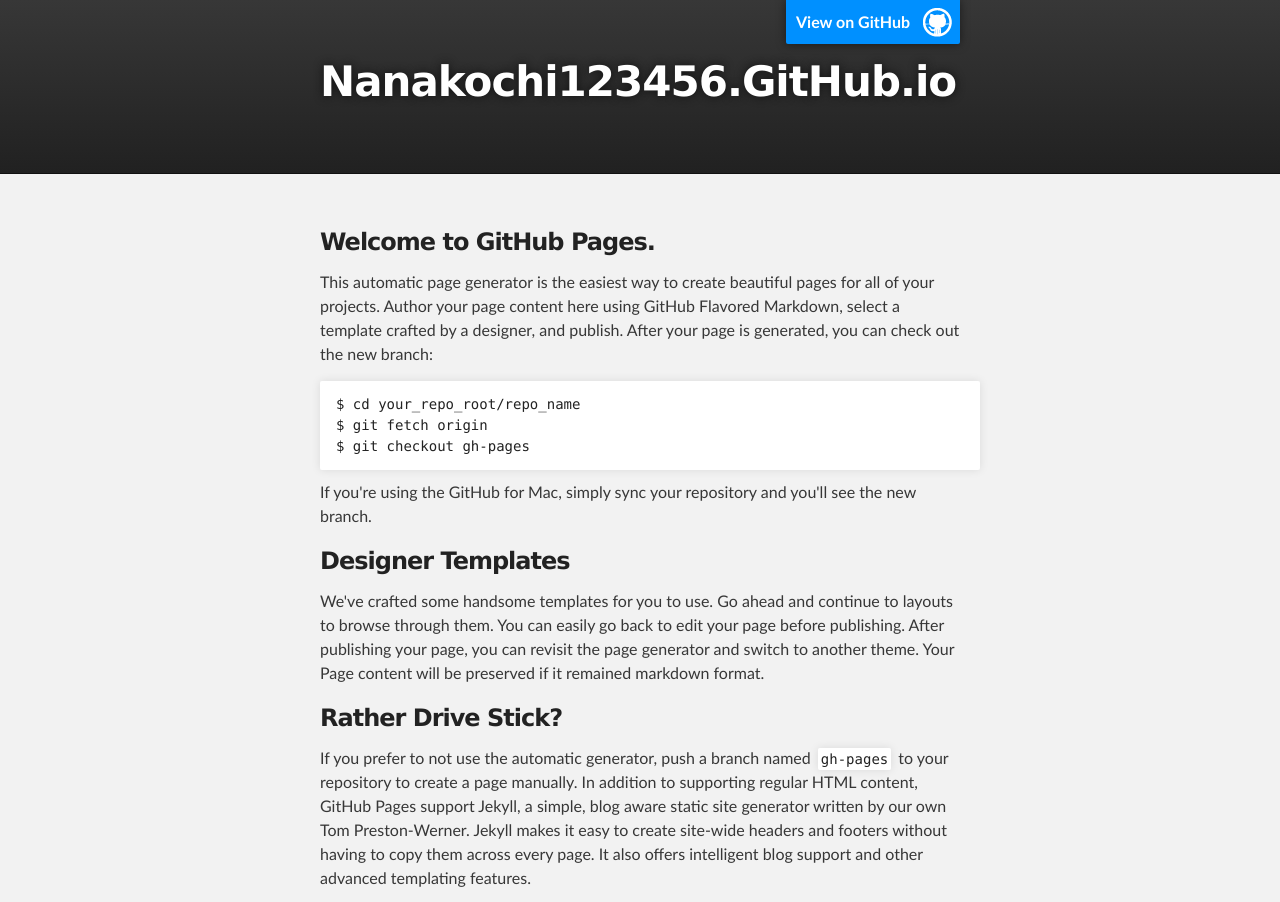
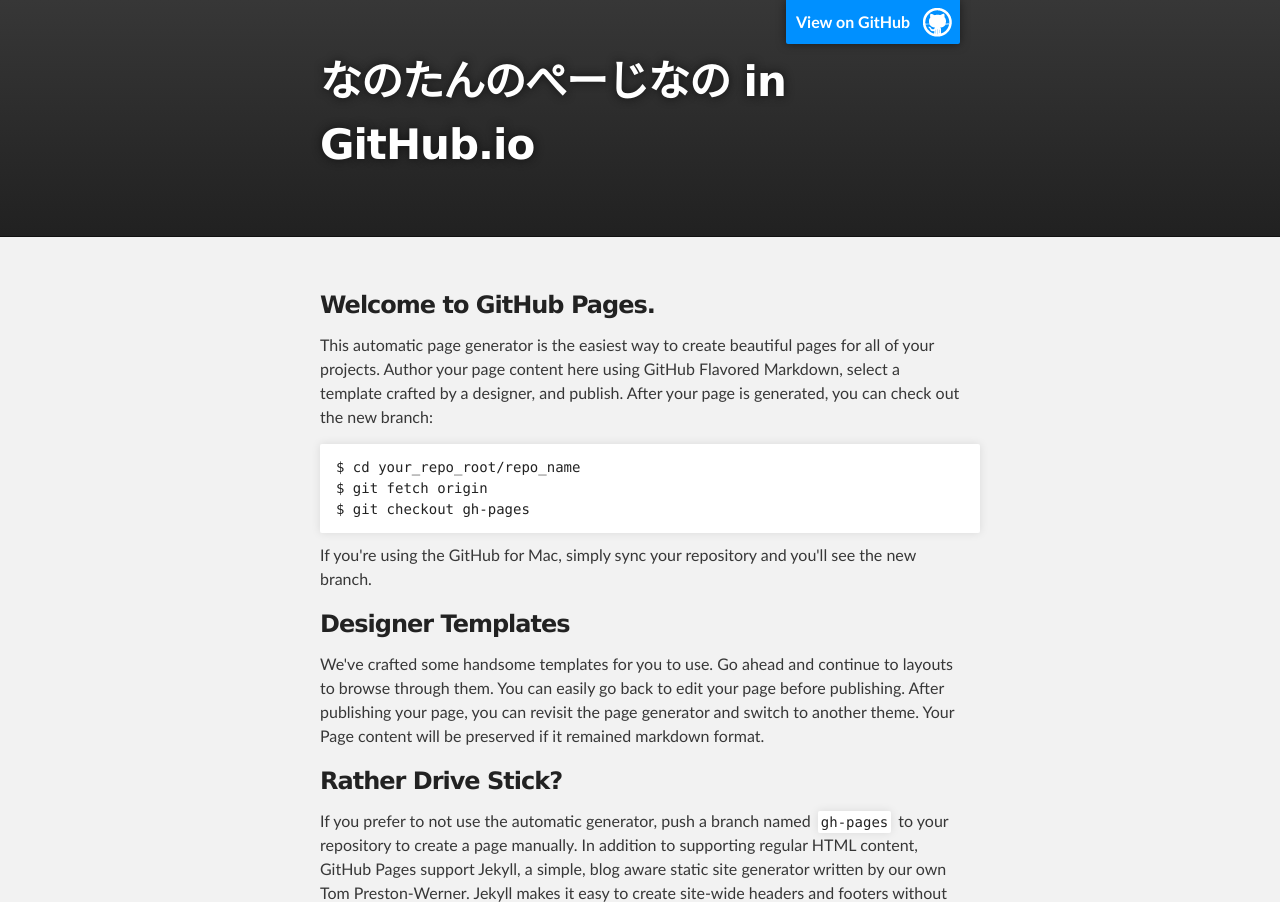
Before and after one commit to nanakochi123456/nanakochi123456.github.io, a plain HTML site: page index.html in a window 1280 px wide. Shown: the top 902 px of the page. Drawn offline with Linux system fonts and the light colour scheme.

Commit message:
add title

```diff
--- a/index.html
+++ b/index.html
@@ -8,7 +8,7 @@
 
     <link rel="stylesheet" type="text/css" media="screen" href="stylesheets/stylesheet.css">
 
-    <title>Nanakochi123456.GitHub.io</title>
+    <title>なのたんのぺーじなの in GitHub.io</title>
   </head>
 
   <body>
@@ -18,7 +18,7 @@
         <header class="inner">
           <a id="forkme_banner" href="https://github.com/nanakochi123456">View on GitHub</a>
 
-          <h1 id="project_title">Nanakochi123456.GitHub.io</h1>
+          <h1 id="project_title">なのたんのぺーじなの in GitHub.io</h1>
           <h2 id="project_tagline"></h2>
 
         </header>
```
